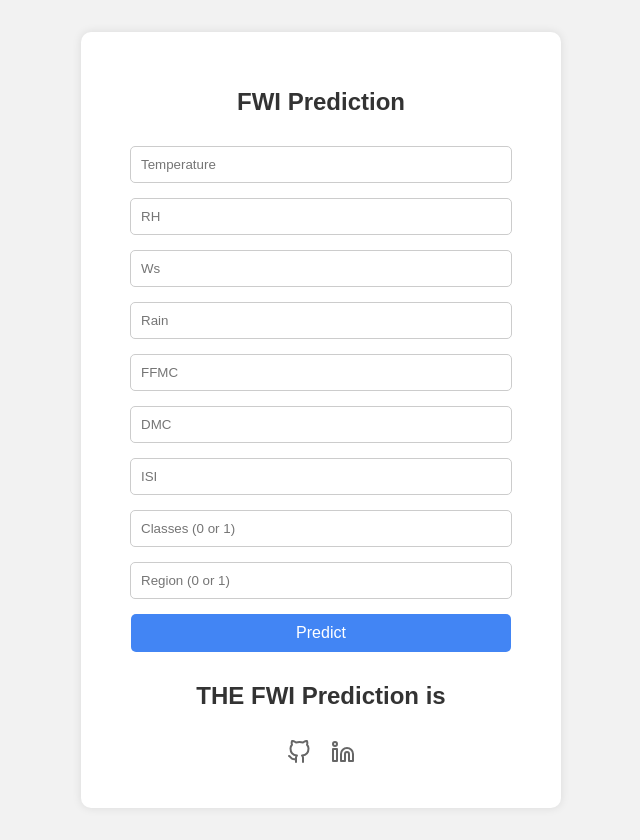
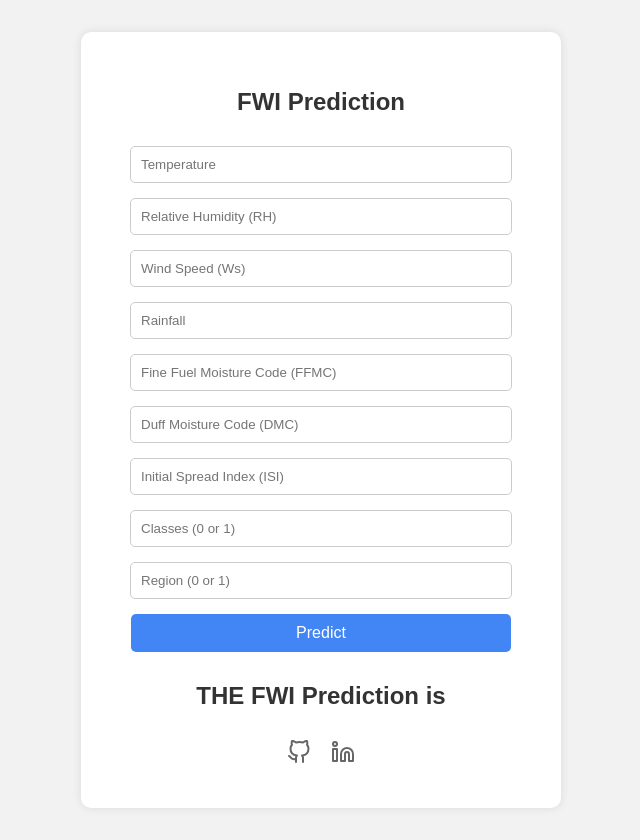
Before and after one commit to harshsinha-12/Algerian_Fire_EndtoEndPrediction, a Flask app: page /predictdata in a window 1280 px wide. Shown: the whole page, without its empty margins (319-959 px from the left). Run offline with Flask 3, Linux system fonts and the light colour scheme; parts of the project's set-up code (start-up, migrations or seed data) failed here and were passed over.

Commit message:
placeholder

```diff
--- a/templates/home.html
+++ b/templates/home.html
@@ -76,12 +76,12 @@
         <!-- Main input for receiving query to our ML-->
         <form action="{{url_for('predict_datapoint')}}" method="post">
             <input type="text" name="Temperature" placeholder="Temperature" required="required" /><br>
-            <input type="text" name="RH" placeholder="RH" required="required" /><br>
-            <input type="text" name="Ws" placeholder="Ws" required="required" /><br>
-            <input type="text" name="Rain" placeholder="Rain" required="required" /><br>
-            <input type="text" name="FFMC" placeholder="FFMC" required="required" /><br>
-            <input type="text" name="DMC" placeholder="DMC" required="required" /><br>
-            <input type="text" name="ISI" placeholder="ISI" required="required" /><br>
+            <input type="text" name="RH" placeholder="Relative Humidity (RH)" required="required" /><br>
+            <input type="text" name="Ws" placeholder="Wind Speed (Ws)" required="required" /><br>
+            <input type="text" name="Rain" placeholder="Rainfall" required="required" /><br>
+            <input type="text" name="FFMC" placeholder="Fine Fuel Moisture Code (FFMC)" required="required" /><br>
+            <input type="text" name="DMC" placeholder="Duff Moisture Code (DMC)" required="required" /><br>
+            <input type="text" name="ISI" placeholder="Initial Spread Index (ISI)" required="required" /><br>
             <input type="text" name="Classes" placeholder="Classes (0 or 1)" required="required" /><br>
             <input type="text" name="Region" placeholder="Region (0 or 1)" required="required" /><br>
 
```
